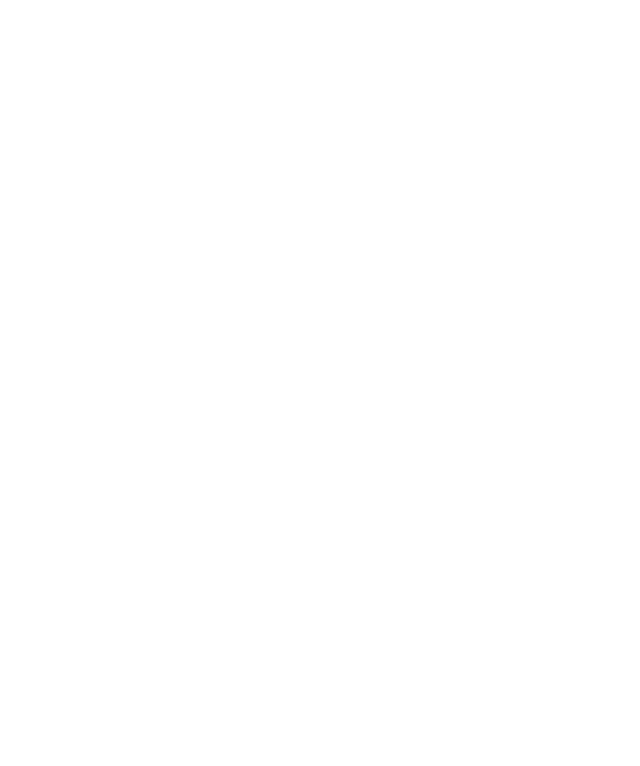
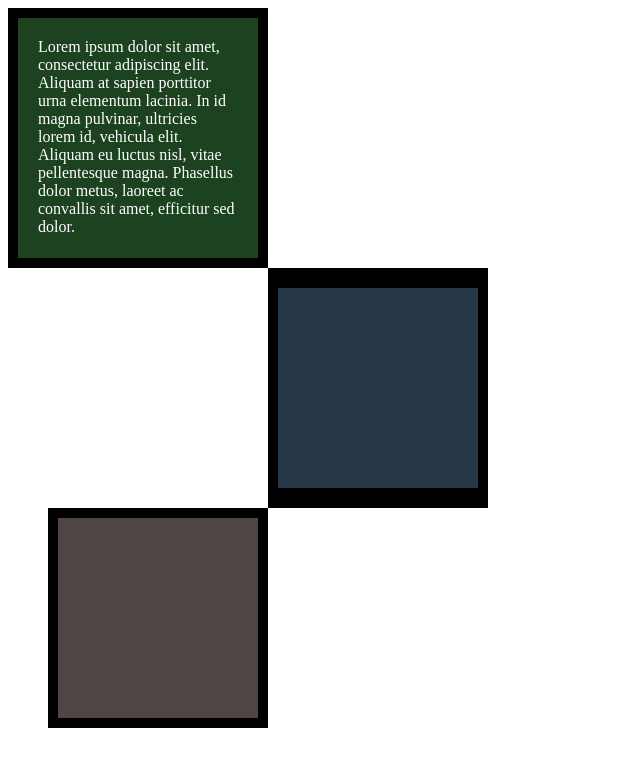
Before and after one commit to AirFlo757/Block-Model, a plain HTML site: page index.html in a window 1280 px wide. Shown: the whole page, without its empty margins (0-640 px from the left). Drawn offline with Linux system fonts and the light colour scheme.

Commit message:
Add files via upload

```diff
--- a/index.html
+++ b/index.html
@@ -6,12 +6,50 @@
   <title>CSS Box Model</title>
   <style>
     /* Write your CSS code here */
+    div{
+  height:200px;
+  width:200px;
+  color:white;
+}
+p{
+  margin: 0;
+}
+#first{
+  background-color:#1c4220;
+  border: solid black;
+  border-width: 10px;
+  padding:20px
+}
+#second{
+  background-color: #253746;
+  border: solid black;
+  border-width:20px 10px;
+  margin-left: 260px;
+}
+#third{
+  background-color: #4e4544;
+  border: solid black;
+  border-width: 10px;
+  margin-left: 40px;
 
+}
   </style>
 </head>
 
 <body>
 
+<div id="first">
+  <p>Lorem ipsum dolor sit amet, consectetur adipiscing elit. Aliquam at sapien porttitor urna elementum lacinia. In
+    id magna pulvinar, ultricies lorem id, vehicula elit. Aliquam eu luctus nisl, vitae pellentesque magna. Phasellus
+    dolor metus, laoreet ac convallis sit amet, efficitur sed dolor.</p>
+
+</div>
+<div id="second">
+
+</div>
+<div id="third">
+
+</div>
 
   <!-- TODOs:
 1. Create 3 Boxes using the div element.
```
